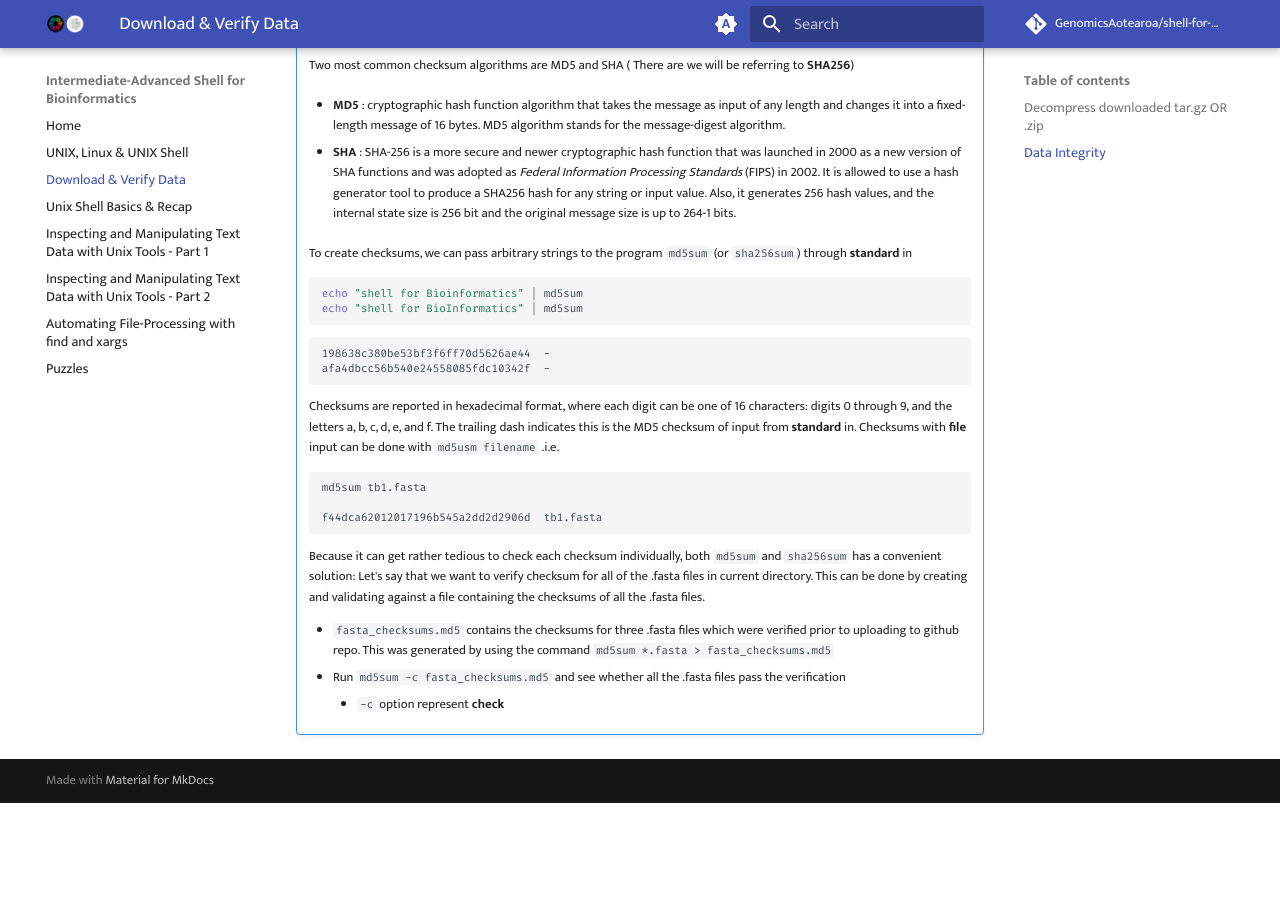
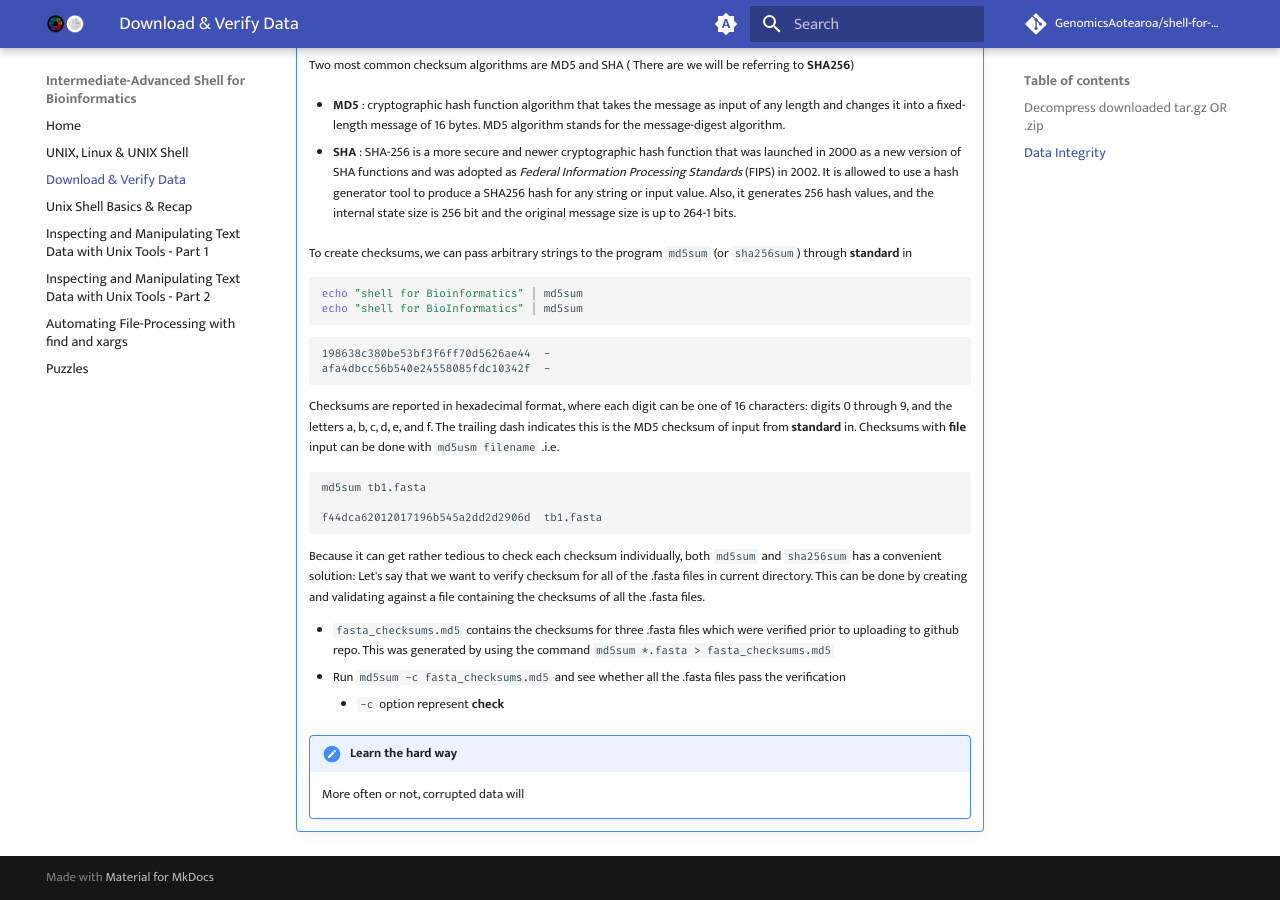
Before and after one commit to GenomicsAotearoa/shell-for-bioinformatics, an MkDocs documentation site: the page built from docs/1_download_data.md, in a window 1280 px wide and 900 px high, scrolled down 2070 px. Built offline with MkDocs 1.6.1 and Material for MkDocs 9.7.7, drawn with Linux system fonts in a browser that asks for light colours; comment, search, counter and statistics services are not loaded; before the commit the page ends 2873 px from its top, so only the background shows below that.

Commit message:
adding a note on importance of checksum ver

```diff
--- a/docs/1_download_data.md
+++ b/docs/1_download_data.md
@@ -91,3 +91,8 @@ Data we download  is the starting point of all future analyses and conclusions.
     * `fasta_checksums.md5` contains the checksums for three .fasta files which were verified prior to uploading to github repo. This was generated by using the command `md5sum *.fasta > fasta_checksums.md5`
     * Run `md5sum -c fasta_checksums.md5` and see whether all the .fasta files pass the verification
         - `-c` option represent **check**
+
+
+    !!! note "Learn the hard way"
+
+        More often or not, corrupted data will
```
